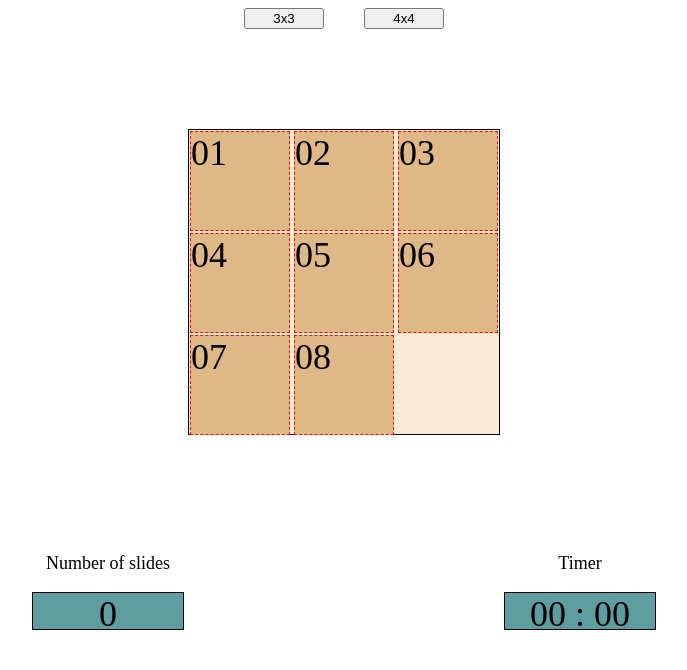
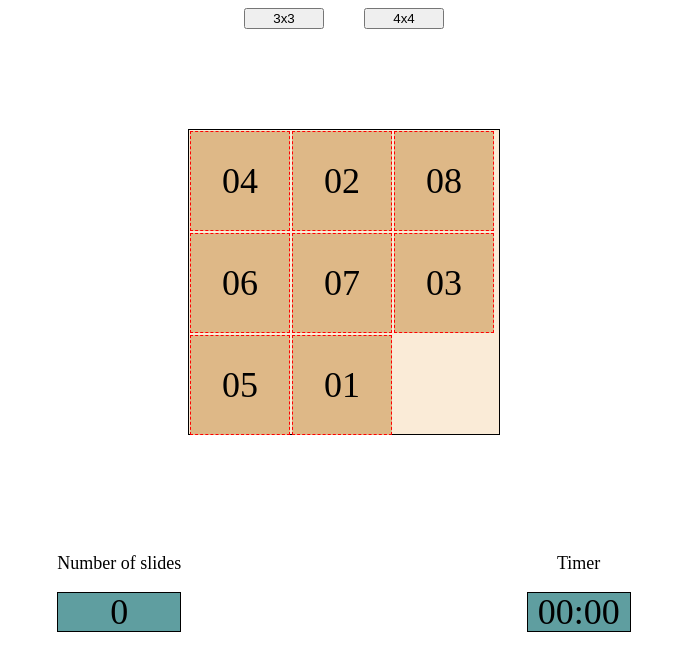
Before and after one commit to ramonak93/slide-puzzle, a plain HTML site: page index.html in a window 1280 px wide. Both pictures are taken after a click on the button "3x3". Shown: the whole page, without its empty margins (296-983 px from the left). Drawn offline with Linux system fonts and the light colour scheme.

Commit message:
updated timer

```diff
--- a/css/styles.scss
+++ b/css/styles.scss
@@ -20,21 +20,24 @@
     border: 1px solid black;
     display: grid;
     gap: 2px;
-    grid-template-columns: repeat(var(--puzzle-size), 1fr);
-    grid-template-rows: repeat(var(--puzzle-size), 1fr);
+    grid-template-columns: repeat(var(--puzzle-size), var(--piece-size));
+    grid-template-rows: repeat(var(--puzzle-size), var(--piece-size));
     margin: 100px auto;
-    // height: calc(var(--piece-size) * var(--puzzle-size));
+    transition: all 1s ease;
     width: calc(var(--piece-size) * var(--puzzle-size) + 2px * (var(--puzzle-size) + 1 ) + 2px);
 
-    .piece {
+    .tile {
         background-color: burlywood;
         box-sizing: border-box;
-        display: block;
+        cursor: pointer;
+        display: flex;
+        justify-content: center;
+        align-items: center;
         height: var(--piece-size);
         width: var(--piece-size);
         border: 1px dashed red;
         transform: translate(1px, 1px);
-        transition: all 1.5s linear;
+        transition: all 1s ease;
     }
 }
 .stripe {
@@ -49,11 +52,15 @@
     .counter, .duration {
         background-color: cadetblue;
         border: 1px solid black;
+        display: flex;
+        justify-content: center;
+        align-items: center;
         font-size: 1rem;
         height: 1rem;
         margin: 0px auto;
+        padding: 1px 10px;
         text-align: center;
-        width: 150px;
+
     }
 }
 
--- a/js/script.js
+++ b/js/script.js
@@ -1,48 +1,60 @@
 // TODO
-// Randomize puzzles at the beggining
+// change tile movement mechanism (swap row-col instead of GridTemplate)
 // Add Success mechanism
+// filter out unsolvable combinations
 //
 
 // box controls
-let btn3 = document.getElementById("btn3");
-let btn4 = document.getElementById("btn4");
-let buttons = [btn3, btn4];
-let box = document.querySelector(".box");
+const btn3 = document.getElementById("btn3");
+const btn4 = document.getElementById("btn4");
+const minutesLabel = document.querySelector(".minutes");
+const secondsLabel = document.querySelector(".seconds");
+const buttons = [btn3, btn4];
+const box = document.querySelector(".box");
+let timer;
 
 // helpers and features
 let isStarted = false; // used to trigger counter inside move()
 let counter = document.querySelector(".counter"); // tracks number of puzzle moves
 counter.innerText = 0;
 let puzzleDimension;
+let tilesArray = []; // used to store and manipulate puzzle pieces
 
 // generate default box of 4x4
-generatePuzzles(4);
-let puzzlesArr = box.querySelectorAll("div");
-assignPieces(puzzlesArr);
-play(puzzlesArr);
+document.addEventListener("DOMContentLoaded", (e) => {
+    clearBox(box);
+    tilesArray = generatePuzzles(4);
+    shufflePieces(tilesArray);
+    for (let i = 0; i < tilesArray.length; i++) {
+        box.appendChild(tilesArray[i]);
+    }
+    play(tilesArray);
+})
 
+// generate layout by button input
 for (let b of buttons) {
     b.addEventListener('click', (e) => {
         // retrieve request Dimension from User
-        let elementValue = document.getElementById(e.target.id).getAttribute("value");
-        let puzzleDimension = Number(elementValue);
+        const elementValue = document.getElementById(e.target.id).getAttribute("value");
+        const puzzleDimension = Number(elementValue);
+        clearBox(box);                                // clear timer and .box content before populatin with new content
+        tilesArray = generatePuzzles(puzzleDimension);// generate pieces and store in Array
+        shufflePieces(tilesArray);                    // randomly allocate pieces (Otherwise, what's the point?)
 
-        // reset timer and box content
-        clearBox(box);
-        generatePuzzles(puzzleDimension);
-        puzzlesArr = box.querySelectorAll("div");
+        // append randomized pieces to .box
+        for (let k = 0; k < tilesArray.length; k++) {
+            box.appendChild(tilesArray[k]);
+        }
 
-        assignPieces(puzzlesArr);
-        play(puzzlesArr);
+        play(tilesArray);
     })
 }
 
-// create layout based on puzzle dimension AND fill the .box with pieces
-// TODO
-// separate gridTemplateAreas function and make it dynamic
-function generatePuzzles (dimension) {
+// create layout based on puzzle dimension AND return Array of pieces
+function generatePuzzles(dimension) {
     document.documentElement.style.setProperty("--puzzle-size", String(dimension));
 
+    // assign layout based on the chosen dimension
     if (dimension == 3) {
         document.getElementById("box").style.gridTemplateAreas = '"e01 e02 e03" "e04 e05 e06" "e07 e08 e09"';
     }
@@ -51,54 +63,50 @@ function generatePuzzles (dimension) {
         '"e01 e02 e03 e04" "e05 e06 e07 e08" "e09 e10 e11 e12" "e13 e14 e15 e16"';
     }
 
-    for (let i = 0; i < (dimension * dimension) - 1; i++) {
-        box.appendChild(document.createElement("div"));
+    let pieceArr = [];
+    for (let i = 0; i < (dimension * dimension - 1); i++) {
+        let childDiv = document.createElement("div");
+        childDiv.className = "tile";
+        childDiv.innerText = appendZero(i+1);
+        pieceArr.push(childDiv);
     }
+
+    return pieceArr;
 }
 
-// assign Classes, ID's and InnerText to puzzles
-// TODO
-// must also rearrange randomly
-function assignPieces(array) {
-    for (let j = 0; j < array.length; j++) {
-        array[j].className += "piece";
-        array[j].id = "el-" + appendZero(j+1);
-        array[j].innerText = array[j].id.slice(-2);
+// takes Array of divs and returns them shuffled with ID's
+function shufflePieces(arr) {
+    // create Array of IDs like 'e01', 'e02', 'e03'...'e99'.
+    let idArr = [];
+    for (let j = 0; j < arr.length; j ++) {
+        idArr.push("el-" + appendZero(j+1));
     }
+    // shuffle IDs inside Array
+    idArr.sort(function () {
+        return 0.5 - Math.random();
+    })
+    // shuffle arr of div's
+    arr.sort(function () {
+        return 0.5 - Math.random();
+    })
+    // assign ID's to div's
+    arr.forEach(function (div, index) {
+        div.id = idArr[index];
+    })
 }
 
-// shuffle puzzles randomly a.k.a. Fisher-Yates algorithm
-// taken from https://stackoverflow.com/questions/2450954/how-to-randomize-shuffle-a-javascript-array
-function shuffle(array) {
-    let currentIndex = array.length,  randomIndex;
-
-    // While there remain elements to shuffle.
-    while (currentIndex > 0) {
-
-      // Pick a remaining element.
-      randomIndex = Math.floor(Math.random() * currentIndex);
-      currentIndex--;
-
-      // And swap it with the current element.
-      [array[currentIndex], array[randomIndex]] = [
-        array[randomIndex], array[currentIndex]];
-    }
-
-    return array;
-  }
-
 // add event listener to all puzzles and move if adjacent free slot exists
-function play (elms) {
+function play(elms) {
     let dimension = Math.sqrt(elms.length + 1);
     for (let item of elms) {
         item.addEventListener('click', (e) => {
             let element = document.getElementById(e.target.id);
-            if (findDirection(element, dimension) != null) {            // check if adjacent free slot exists
+            if (findDirection(element, dimension) != null) {    // check if adjacent free slot exists
                 element.id = findDirection(element, dimension); // move element to adjacent free slot
                 counter.innerText++;
                 if (isStarted == false) {
                     isStarted = true;
-                    setInterval(setTime, 1000);
+                    startTimer();
                 }
             }
         })
@@ -132,23 +140,17 @@ function findDirection(element, dimension) {
     return null;
 }
 
-// set timer once a puzzle is moved()
-var minutesLabel = document.querySelector(".minutes");
-var secondsLabel = document.querySelector(".seconds");
-var totalSeconds = 0;
-function setTime() {
-    ++totalSeconds;
-    secondsLabel.innerText = pad(totalSeconds % 60);
-    minutesLabel.innerText = pad(parseInt(totalSeconds / 60));
+// updates count up timer
+function startTimer() {
+    timer = setInterval(() => {
+        timer++;
+        updateTimer();
+    }, 1000)
 }
 
-function pad(val) {
-    let valString = val + "";
-    if (valString.length < 2) {
-        return "0" + valString;
-      } else {
-        return valString;
-      }
+function updateTimer() {
+    secondsLabel.innerText = appendZero(parseInt(timer % 1000));
+    minutesLabel.innerText = appendZero(parseInt(timer / 60));
 }
 
 // used for string formatting so that all ID's have 2 digits at the end
@@ -161,5 +163,8 @@ function appendZero (int) {
 // reset timer
 function clearBox (box) {
     counter.innerText = 0;
+    timer = 0;
+    updateTimer();
+    clearInterval(timer);
     box.innerText = '';
 }
```
Also changed, not shown: css/styles.css, 1 other file.
